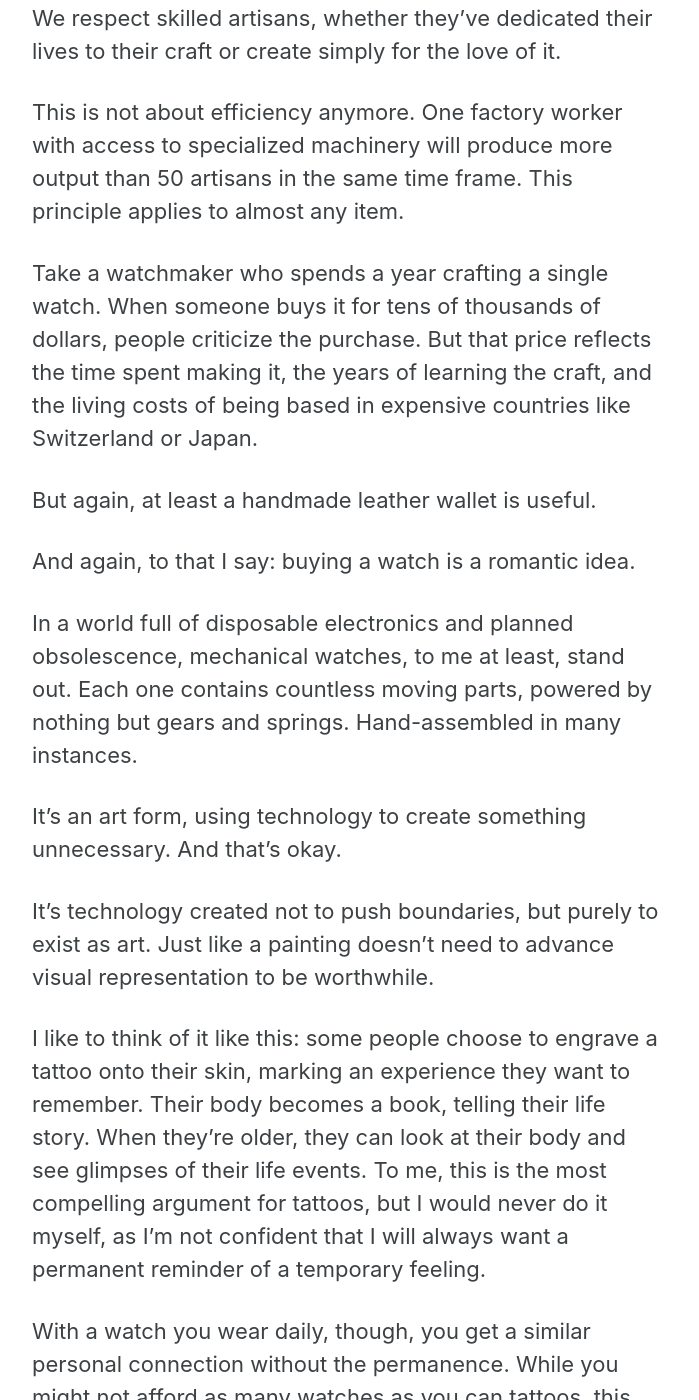
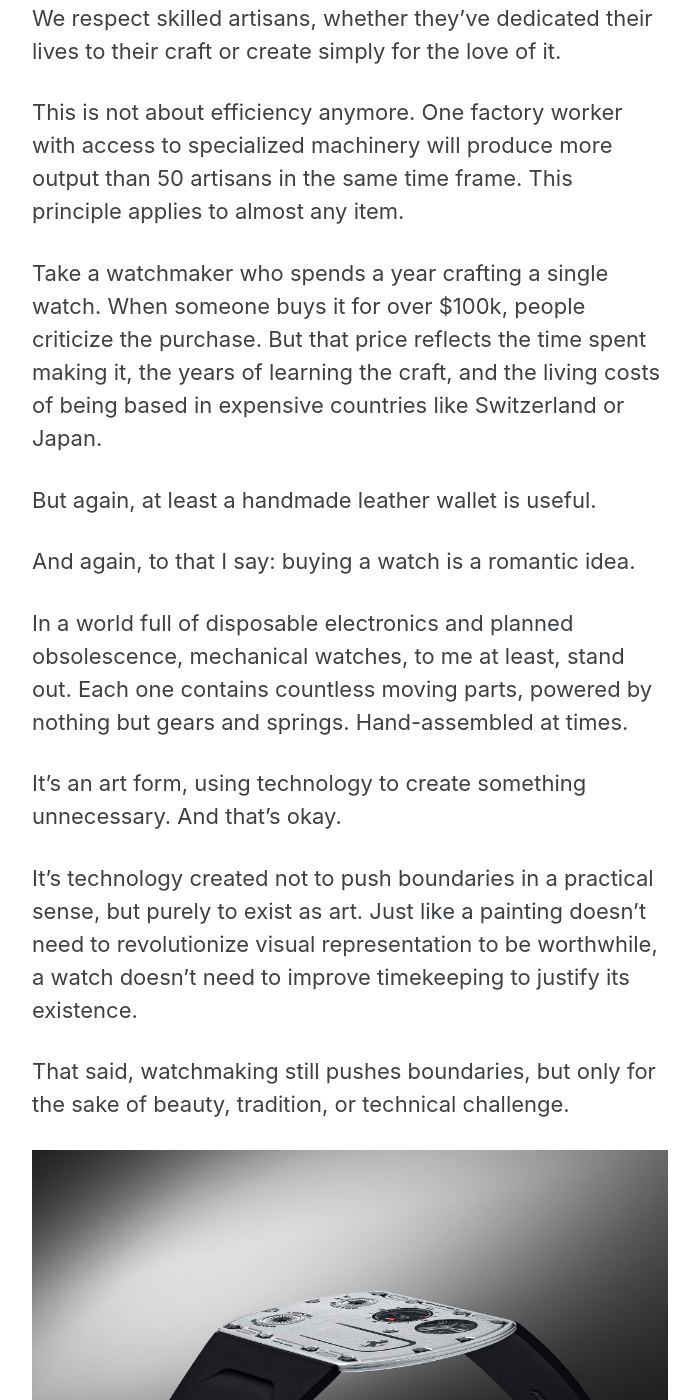
Before and after one commit to andreigue/andreigue.github.io, a Jekyll site: the page built from _posts/2024-11-19-some-thoughts.md, in a window 1280 px wide and 1400 px high, scrolled down 3121 px. Shown: the whole window, without its empty margins (290-989 px from the left). Built offline with Jekyll 4.4.1, drawn with Linux system fonts in a browser that asks for light colours; cached includes are drawn as plain includes; nearby versions of some CDN libraries; some of the changed text lies outside the part shown.

Commit message:
Refine watch article

```diff
--- a/_posts/2024-11-19-some-thoughts.md
+++ b/_posts/2024-11-19-some-thoughts.md
@@ -45,21 +45,31 @@ We respect skilled artisans, whether they've dedicated their lives to their craf
 
 This is not about efficiency anymore. One factory worker with access to specialized machinery will produce more output than 50 artisans in the same time frame. This principle applies to almost any item.
 
-Take a watchmaker who spends a year crafting a single watch. When someone buys it for tens of thousands of dollars, people criticize the purchase. But that price reflects the time spent making it, the years of learning the craft, and the living costs of being based in expensive countries like Switzerland or Japan.
+Take a watchmaker who spends a year crafting a single watch. When someone buys it for over $100k, people criticize the purchase. But that price reflects the time spent making it, the years of learning the craft, and the living costs of being based in expensive countries like Switzerland or Japan.
 
 But again, at least a handmade leather wallet is useful.
 
 And again, to that I say: buying a watch is a romantic idea.
 
-In a world full of disposable electronics and planned obsolescence, mechanical watches, to me at least, stand out. Each one contains countless moving parts, powered by nothing but gears and springs. Hand-assembled in many instances.
+In a world full of disposable electronics and planned obsolescence, mechanical watches, to me at least, stand out. Each one contains countless moving parts, powered by nothing but gears and springs. Hand-assembled at times.
 
 It's an art form, using technology to create something unnecessary. And that's okay.
 
-It's technology created not to push boundaries, but purely to exist as art. Just like a painting doesn't need to advance visual representation to be worthwhile.
+It’s technology created not to push boundaries in a practical sense, but purely to exist as art. Just like a painting doesn’t need to revolutionize visual representation to be worthwhile, a watch doesn’t need to improve timekeeping to justify its existence.
 
-I like to think of it like this: some people choose to engrave a tattoo onto their skin, marking an experience they want to remember. Their body becomes a book, telling their life story. When they're older, they can look at their body and see glimpses of their life events. To me, this is the most compelling argument for tattoos, but I would never do it myself, as I'm not confident that I will always want a permanent reminder of a temporary feeling.
+That said, watchmaking still pushes boundaries, but only for the sake of beauty, tradition, or technical challenge.
 
-With a watch you wear daily, though, you get a similar personal connection without the permanence. While you might not afford as many watches as you can tattoos, this just means the milestones they represent will be fewer but more meaningful.
+![RM watch](../images/Richard-Mille-RM-UP-01-Ferrari-Thinnest-Mechanical-Watch-1.75mm-Record-8.jpg)
+
+Some try to make the thinnest watch ever, like the Richard Mille RM UP-01, which is just 1.75 millimeters thick. Others build watches that show the phase of the moon, track multiple time zones at once, or automatically adjust for the length of each month, even in leap years.
+
+None of this is necessary. That is what makes it interesting. It is not about telling time. It exists because someone wanted to, not because anyone needed it (although some features are actually useful, such as tracking multiple time zones).
+
+## Why I Choose Watches Over Tattoos
+
+This is how I see watch collecting: some people choose to engrave a tattoo onto their skin, marking an experience they want to remember. Their body becomes a book, telling their life story. When they're older, they can look at their body and see glimpses of their life events. To me, this is the most compelling argument for tattoos, but I would never do it myself, as I'm not confident that I will always want a permanent reminder of a temporary feeling.
+
+With a watch you wear daily though, you get a similar personal connection without the permanence. While you might not afford as many watches as you can tattoos, this just means the milestones they represent will be fewer but more meaningful.
 
 The milestones worth celebrating vary for everyone, but let's keep perspective. Buying watches remains fundamentally consumerist, and without restraint it becomes pure materialism.
 
@@ -99,7 +109,7 @@ Precise timekeeping has always been crucial for navigation, especially at sea wh
 
 This Swiss dominance continued unchallenged until Seiko, a Japanese company, decided to enter the race in 1964. Their first attempt resulted in their best movement placing 144th. After discovering their movements had gotten magnetized during transport, they began shipping them in anti-magnetic cases and planned routes farther from the Earth's magnetic north pole.
 
-Year after year, Seiko's rankings improved. From 114th place in 1965, they reached 9th in 1966. By 1967, they achieved places 4th through 13th. Then came to the 1968 competition. The swiss simply canceled it midway through when it looked like Seiko might win (obviously this is not an official story, I'm just speculating kind of), claiming they needed to "reevaluate the rules".
+Year after year, Seiko's rankings improved. From 114th place in 1965, they reached 9th in 1966. By 1967, they achieved places 4th through 13th. Then came to the 1968 competition. The swiss simply canceled it midway through when it looked like Seiko might win (obviously this is not an official story), claiming they needed to "reevaluate the rules".
 
 While still in Switzerland with their competition-ready movements, Seiko entered the Geneva Observatory competition. There, they secured all positions from 4th to 10th place. The crazy part is that the Swiss took the top three spots using battery-powered movements, which are inherently more precise than mechanical ones. In other words, among purely mechanical watches, Seiko had actually achieved positions 1 through 7. They won.
 
```
Also changed, not shown: other parts of _posts/2024-11-19-some-thoughts.md (+1 -1 lines), images/Richard-Mille-RM-UP-01-Ferrari-Thinnest-Mechanical-Watch-1.75mm-Record-8.jpg (added).
